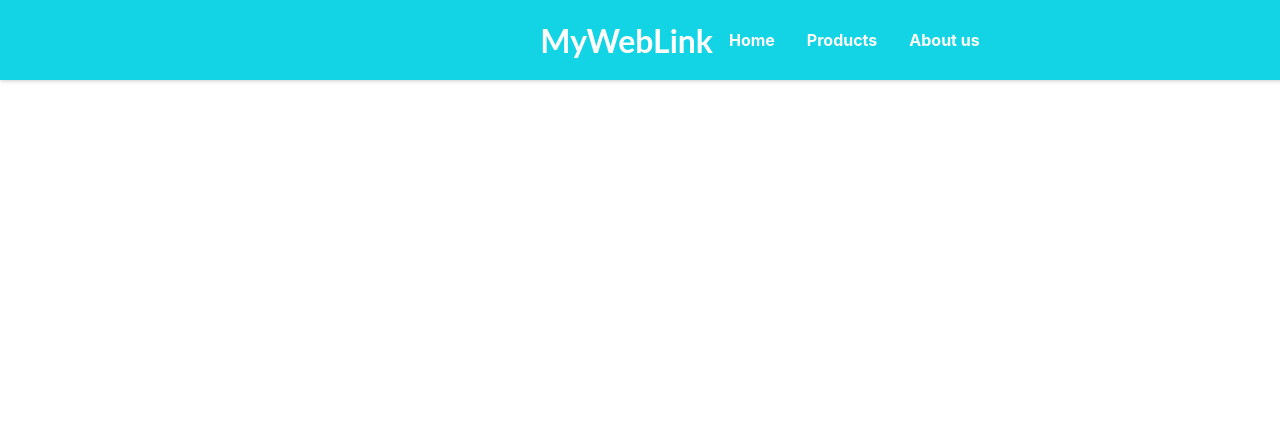
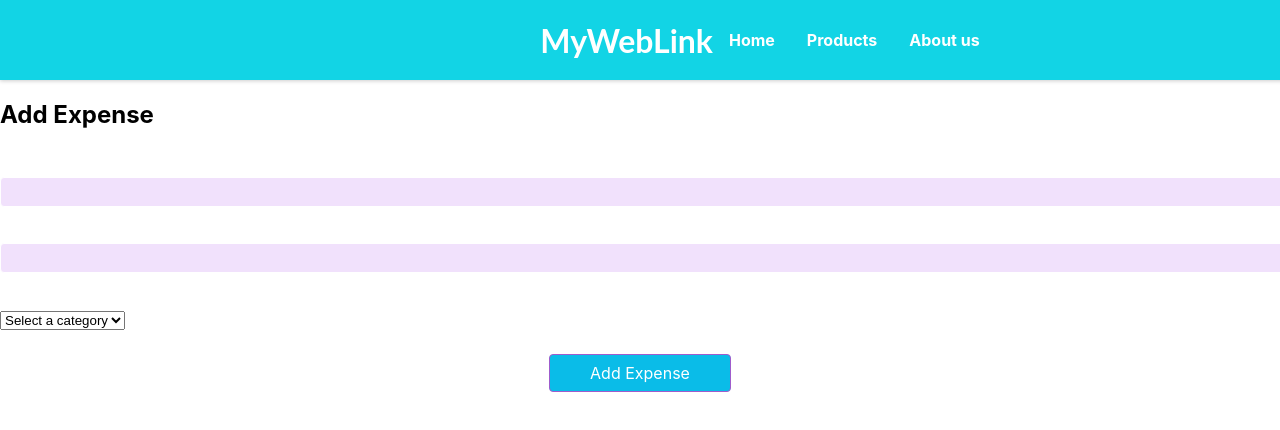
Before and after one commit to murari9945/expense-tracker, a React (Create React App) app: page /add-expense in a window 1280 px wide. Shown: the top 430 px of the page. Built offline with nearby package versions, Linux system fonts and the light colour scheme.

Commit message:
adding expenses

```diff
--- a/src/App.js
+++ b/src/App.js
@@ -6,6 +6,7 @@ import SignUpPage from './SignUp/SignUpPage';
 import { useContext} from 'react';
 import { AuthContext } from './Auth/AuthContext';
 import ForgotPassword from './Auth/ForgetPassword';
+import AddExpensePage from './SignUp/AddExpensePage';
 
 
 function App() {
@@ -22,18 +23,29 @@ function App() {
     <Router>
  <Layout>
       <Switch>
-
-      <Route path="/" exact>{authContext.isLoggedIn ? (
+      <Route path="/" exact>
+            {authContext.isLoggedIn ? (
+              authContext.isEmailVerified ? (
+                // Render the add expense page if email is verified
+                <AddExpensePage />
+              ) : (
                 <>
                   <p>Please verify your email address by clicking the button below:</p>
                   <button onClick={handleVerifyEmail}>Verify Email</button>
                   <button onClick={logoutHandler}>Logout</button>
                 </>
+              )
             ) : (
               <SignUpPage />
-          )}</Route>
+            )}
+          </Route>
+
+
     <Route path="/forgot-password">
             <ForgotPassword />
+          </Route>
+          <Route path="/add-expense">
+            <AddExpensePage />
           </Route>
       </Switch>
 
--- a/src/Auth/AuthContext.js
+++ b/src/Auth/AuthContext.js
@@ -5,11 +5,15 @@ export const AuthContext = createContext({
   isLoggedIn:false,
   login: (token) => {},
   logout: () => {},
+  sendEmailVerification: () => {},
+  // Add the isEmailVerified state and its default value
+  isEmailVerified: false,
 });
 
 const AuthContextProvider = (props) => {
     const initialToken=localStorage.getItem('token');
   const [token, setToken] = useState(initialToken);
+  const [isEmailVerified, setIsEmailVerified] = useState(false);
   const userLoggedIn= !!token;
   useEffect(() => {
     let logoutTimer;
@@ -51,6 +55,7 @@ const AuthContextProvider = (props) => {
       .catch((error) => {
         console.log('Email verification error:', error);
       });
+
   };
 
 
@@ -62,6 +67,7 @@ const AuthContextProvider = (props) => {
         login: loginHandler,
         logout: logoutHandler,
         sendEmailVerification:sendEmailVerification,
+        isEmailVerified:isEmailVerified,
       }}
     >
       {props.children}
--- /dev/null
+++ b/src/SignUp/AddExpensePage.js
@@ -0,0 +1,71 @@
+import React from "react";
+import { useState } from "react";
+import classes from './SignUpPage.module.css';
+const Exp=()=>{
+    const [expenseList, setExpenseList] = useState([]);const addExpenseHandler = (event) => {
+        event.preventDefault();
+        const moneySpent = event.target.elements.moneySpent.value;
+        const description = event.target.elements.description.value;
+        const category = event.target.elements.category.value;
+
+        const newExpense = {
+          moneySpent,
+          description,
+          category,
+        };
+
+        setExpenseList((prevExpenseList) => [...prevExpenseList, newExpense]);
+
+        // Clear form input fields after adding an expense
+        event.target.reset();
+      };
+
+    return (
+        <section>
+        <div>
+           <h2>Add Expense</h2>
+           <form onSubmit={addExpenseHandler}>
+             <div className={classes.control}>
+               <label htmlFor='moneySpent'>Money Spent:</label>
+               <input type='text' id='moneySpent' required />
+             </div>
+             <div className={classes.control}>
+               <label htmlFor='description'>Description:</label>
+               <input type='text' id='description' required />
+             </div>
+             <div className={classes.control}>
+               <label htmlFor='category'>Category</label>
+               <select id='category' required>
+                 <option value=''>Select a category</option>
+                 <option value='Food'>Food</option>
+                 <option value='Petrol'>Petrol</option>
+                 <option value='Salary'>Salary</option>
+                 {/* Add more options as needed */}
+               </select>
+             </div>
+             <div className={classes.actions}>
+               <button type='submit'>Add Expense</button>
+             </div>
+           </form>
+         </div>
+         {expenseList.length > 0 && (
+         <div>
+           <h2>Expenses</h2>
+           <ul>
+             {expenseList.map((expense, index) => (
+               <li key={index}>
+                 <strong>Money Spent:</strong> {expense.moneySpent}
+                 <br />
+                 <strong>Description:</strong> {expense.description}
+                 <br />
+                 <strong>Category:</strong> {expense.category}
+               </li>
+             ))}
+           </ul>
+         </div>
+       )}
+       </section>
+    );
+
+}
+export default Exp;
--- a/src/SignUp/SignUpPage.js
+++ b/src/SignUp/SignUpPage.js
@@ -13,6 +13,7 @@ const SignUp = () => {
   const [isLogin, setIsLogin] = useState(true);
   const [isLoading, setisLoading] = useState(false);
   const authContext = useContext(AuthContext);
+
 
 
 
@@ -49,7 +50,7 @@ const SignUp = () => {
               const idToken = data.idToken;
               console.log(idToken);
               authContext.login(idToken);
-              history.push('/');
+              history.push('/add-expense');
             });
           } else {
             return res.json().then((data) => {
@@ -95,12 +96,14 @@ const SignUp = () => {
     }
     if (!isLogin) {
       // Redirect to the forgot password page
-      history.push('/forgot-password');
+      history.push('/add-expense');
     }
 
 
 
   };
+
+
   if (isLogin && authContext.isLoggedIn) {
     // Render the dummy screen
     return (
@@ -131,7 +134,7 @@ const SignUp = () => {
           {!isLoading && <button>{isLogin ? 'login' : 'create account'}</button>}
 
 
-          {isLogin ? (
+          {!isLogin ? (
             <Link to="/forgot-password">Forgot Password</Link>
           ) : (
             <button type="button" className={classes.toggle} onClick={switchAuthModeHandler}>
@@ -141,6 +144,8 @@ const SignUp = () => {
         </div>
       </form>
 
+
+
     </section>
   );
 };
```
Lines whose indentation alone changed are shown as unchanged.
